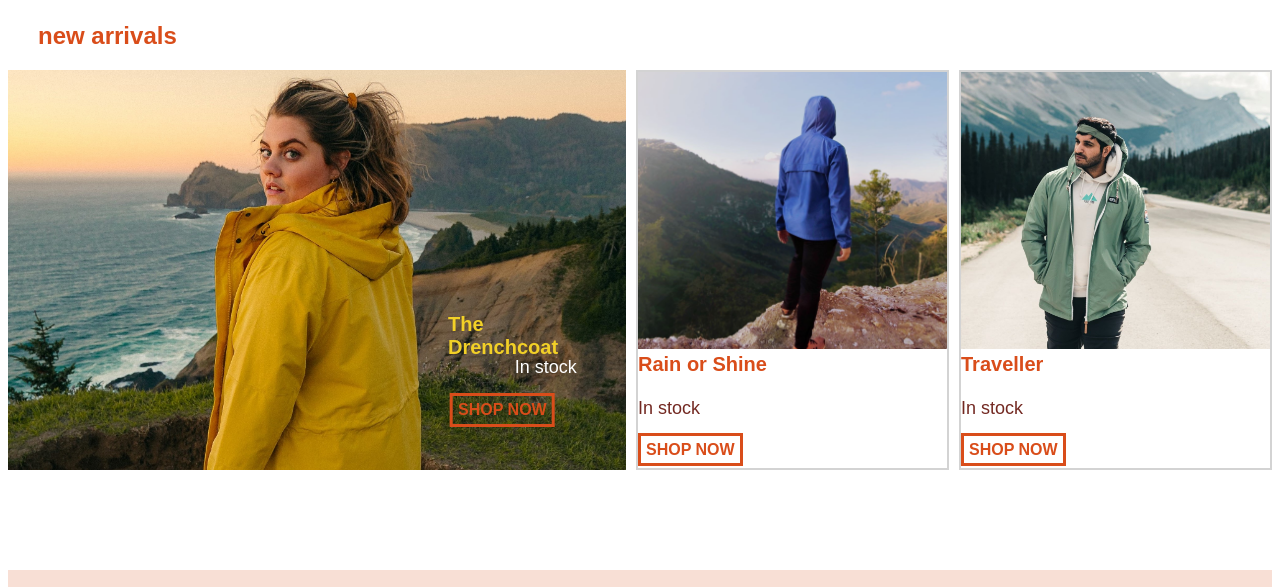
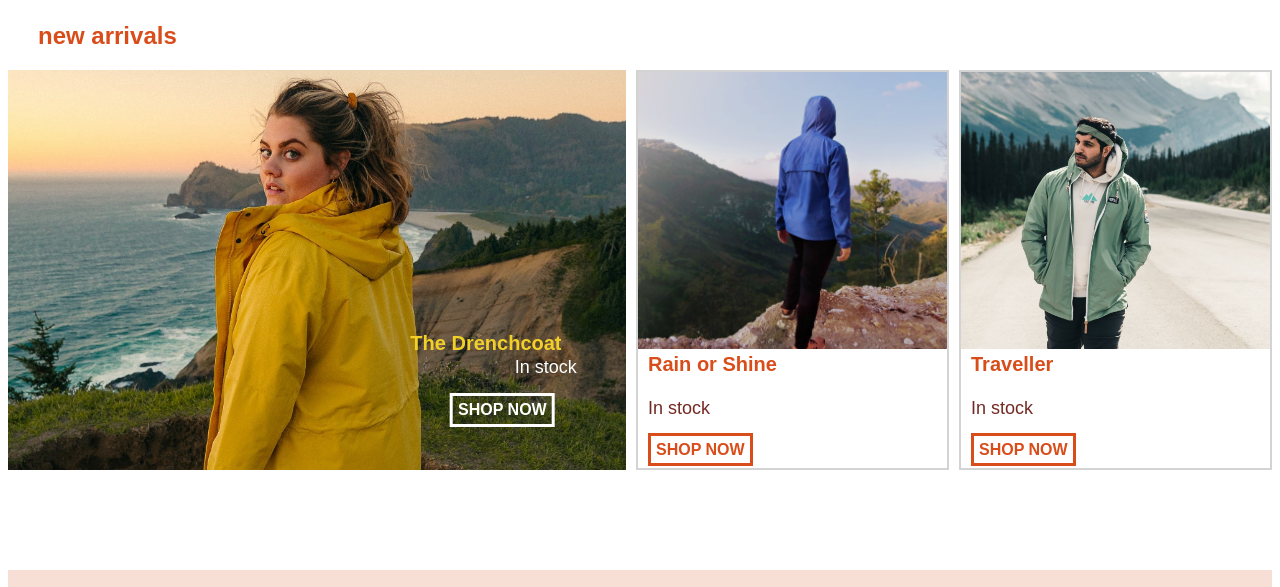
Before and after one commit to Noroff-FEU-Assignments/cross-course-project-HanneGunnarsson, a plain HTML site: page index.html in a window 1280 px wide. Shown: the part 862-1449 px from the top of the page. Drawn offline with Linux system fonts and the light colour scheme.

Commit message:
small-changes

```diff
--- a/css/styles.css
+++ b/css/styles.css
@@ -383,6 +383,7 @@ p {
 .featured-stock-status {
   color: #732922;
   font-weight: lighter;
+  text-align: left;
 }
 
 .product-info-container {
@@ -396,6 +397,8 @@ p {
 
 .product-rating-container p {
   font-size: 16px;
+  font-weight: normal;
+  margin: 0px;
 }
 
 .star-icon {
@@ -508,8 +511,10 @@ input[type="submit"] {
     margin-left: 30px;
   }
 
-  .featured-product-content a:link {
+  .featured-product-content a {
     position: absolute;
+    color: white;
+    border-color: white;
     top: 85%;
     left: 80%;
     transform: translate(-50%, -50%);
@@ -519,7 +524,7 @@ input[type="submit"] {
     color: #f2d027;
     position: absolute;
     top: 65%;
-    left: 76%;
+    left: 70%;
     transform: translate(-20%, -80%);
   }
 
@@ -557,6 +562,7 @@ input[type="submit"] {
 
   .product-content {
     color: #d94d1a;
+    margin-left: 10px;
   }
 
   .product-intro-container {
@@ -587,6 +593,10 @@ input[type="submit"] {
     flex: 2;
     flex-direction: row;
     gap: 400px;
+  }
+
+  .cost-overview {
+    display: inline-flex;
   }
 
   .footer-logo-div {
--- a/index.html
+++ b/index.html
@@ -28,6 +28,7 @@
       <div class="icons">
         <label for="menu-checkbox" class="hamburger-icon">
           <i class="fas fa-bars"></i></label>
+        <input type="text" placeholder="Search..">
         <label for="bag-icon" class="bag-icon">
           <i class="fas fa-shopping-bag"></i>
           <a href="checkout.html">Bag</a>
```
Also changed, not shown: about.html (+1 -0 lines), checkout.html (+1 -0 lines), contact.html (+1 -0 lines), products.html (+1 -0 lines), purchase-success.html (+1 -0 lines), the-drenchcoat.html (+1 -0 lines).
